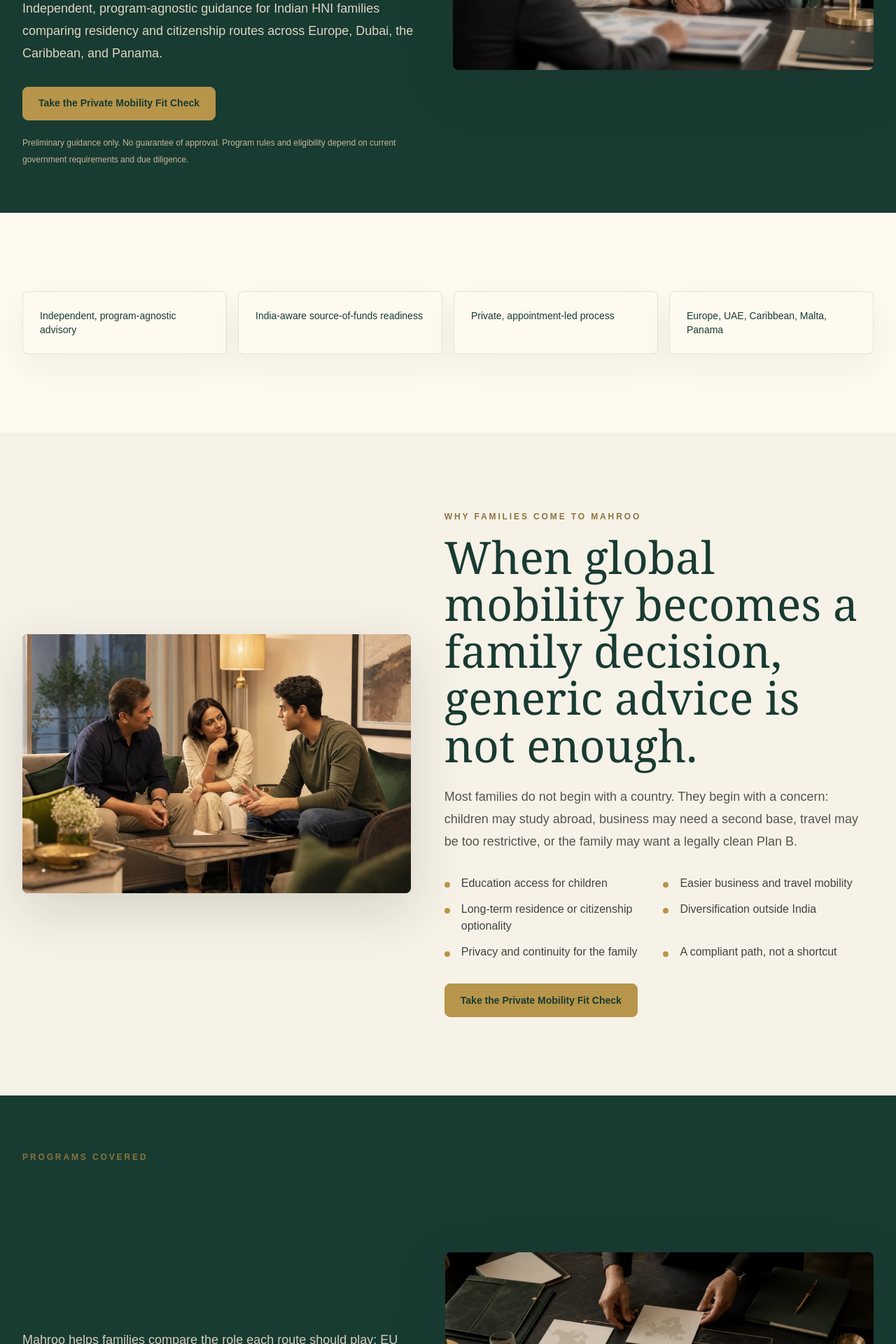
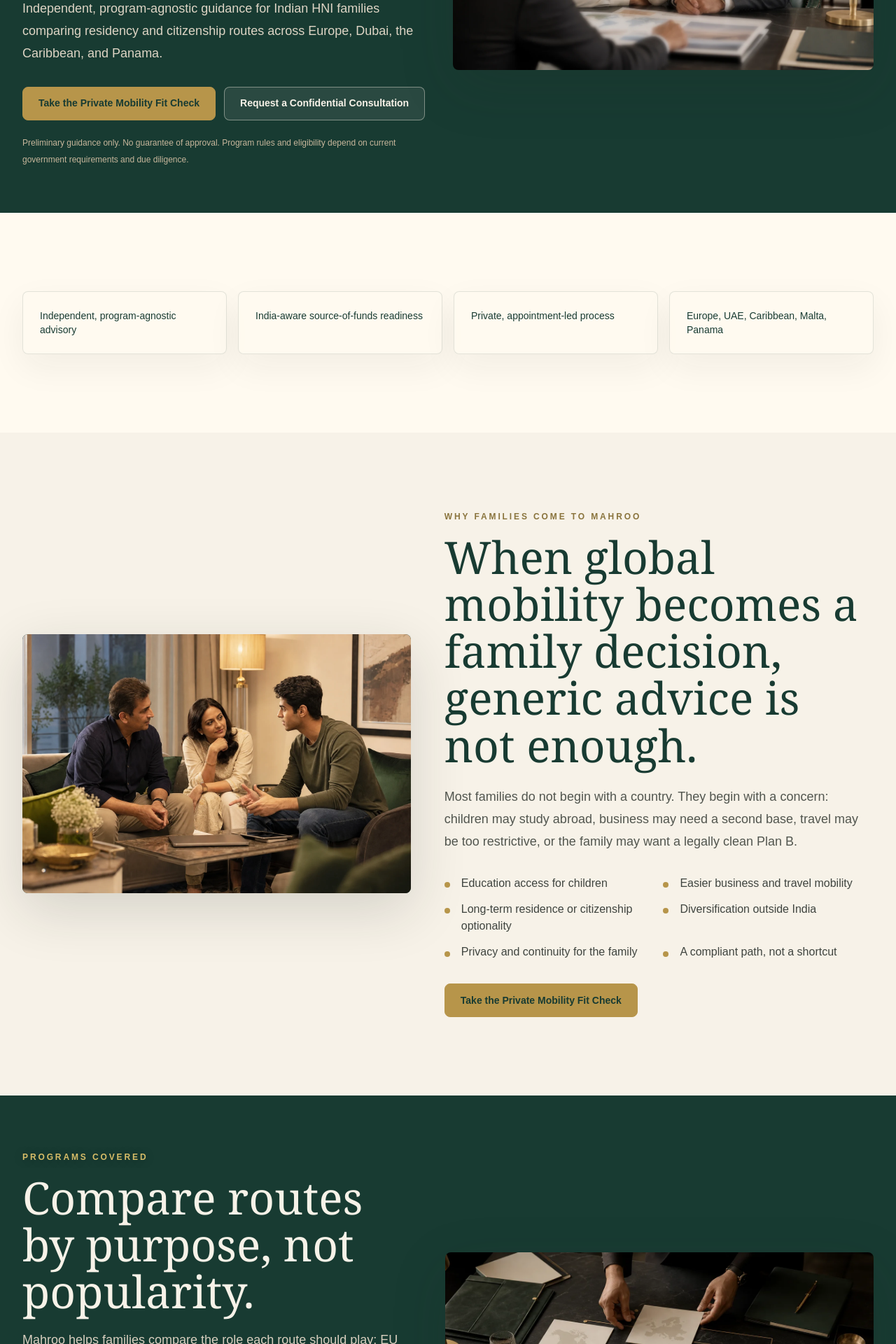
Before and after one commit to iamshravan18/mahroo, a Next.js app: page / in a window 1280 px wide. Shown: the part 540-2460 px from the top of the page at 70% size. Built offline with nearby package versions, Linux system fonts and the light colour scheme.

Commit message:
fix: improve dark section text contrast

```diff
--- a/app/components.tsx
+++ b/app/components.tsx
@@ -65,7 +65,7 @@ export function PageShell({ children }: { children: React.ReactNode }) {
 
 export function Eyebrow({ children }: { children: React.ReactNode }) {
   return (
-    <p className="mb-4 text-xs font-semibold uppercase tracking-[0.24em] text-[#8a743d]">
+    <p className="eyebrow mb-4 text-xs font-semibold uppercase tracking-[0.24em]">
       {children}
     </p>
   );
@@ -83,7 +83,7 @@ export function Section({
   compact?: boolean;
 }) {
   const toneClass =
-    tone === "dark" ? "bg-[#183b32] text-[#f7f2e8]" : tone === "white" ? "bg-[#fffaf0]" : "";
+    tone === "dark" ? "section-dark bg-[#183b32] text-[#f7f2e8]" : tone === "white" ? "bg-[#fffaf0]" : "";
   return (
     <section id={id} className={`px-5 sm:px-8 ${compact ? "py-16 lg:py-20" : "py-20 lg:py-28"} ${toneClass}`}>
       <div className="mx-auto max-w-7xl">{children}</div>
--- a/app/globals.css
+++ b/app/globals.css
@@ -85,9 +85,9 @@ a {
 }
 
 .btn-secondary {
-  border-color: rgba(24, 59, 50, 0.26);
-  background: transparent;
-  color: #183b32;
+  border-color: rgba(247, 242, 232, 0.42);
+  background: rgba(247, 242, 232, 0.08);
+  color: #f7f2e8;
 }
 
 .btn-secondary-dark {
@@ -107,6 +107,22 @@ a {
   font-size: clamp(2.25rem, 5vw, 4.6rem);
   line-height: 1.05;
   color: #183b32;
+}
+
+.eyebrow {
+  color: #8a743d;
+}
+
+.section-dark .eyebrow,
+.final-cta-section .eyebrow,
+section.bg-\[\#183b32\] .eyebrow {
+  color: #d7bd68;
+  text-shadow: 0 1px 14px rgba(0, 0, 0, 0.32);
+}
+
+.section-dark .section-title,
+.final-cta-section .section-title {
+  color: #f7f2e8;
 }
 
 .soft-card {
@@ -149,14 +165,14 @@ a {
   position: relative;
   overflow: hidden;
   background:
-    linear-gradient(90deg, rgba(24, 59, 50, 0.96), rgba(24, 59, 50, 0.84) 48%, rgba(24, 59, 50, 0.48)),
-    url("/images/mahroo-consultation-booking.webp") center / cover;
+    linear-gradient(90deg, rgba(24, 59, 50, 0.94), rgba(24, 59, 50, 0.76) 48%, rgba(24, 59, 50, 0.34)),
+    url("/images/mahroo-family-decision.webp") center / cover;
 }
 
 .final-cta-panel {
   border: 1px solid rgba(247, 242, 232, 0.16);
   border-radius: 8px;
-  background: rgba(24, 59, 50, 0.7);
+  background: rgba(24, 59, 50, 0.72);
   padding: clamp(32px, 6vw, 72px);
   box-shadow: 0 30px 90px rgba(32, 35, 33, 0.22);
 }
```
